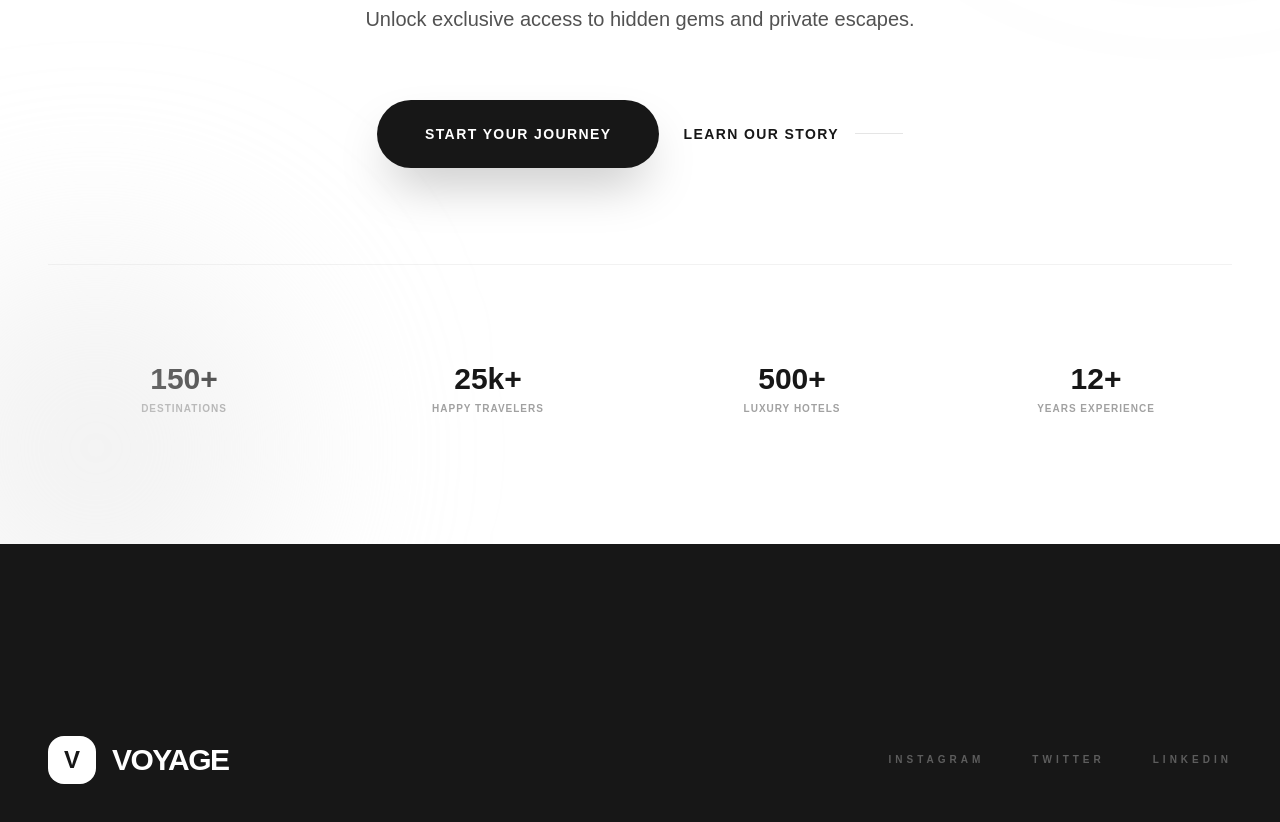
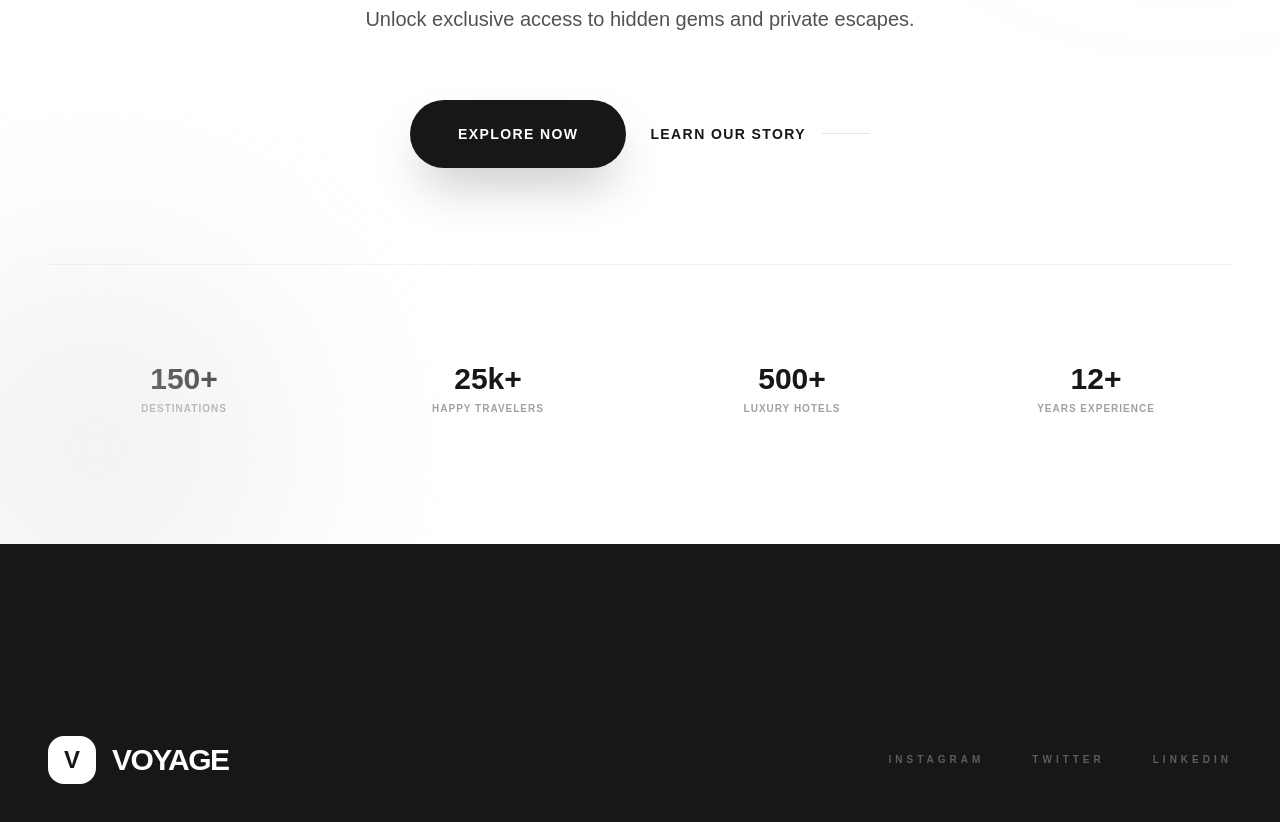
Before and after one commit to Vaibhavdixit1/dollop, a Next.js app: page /blog in a window 1280 px wide. Shown: the part 2451-3273 px from the top of the page. Built offline with nearby package versions, Linux system fonts and the light colour scheme.

Commit message:
some chnages

```diff
--- a/components/CTA.tsx
+++ b/components/CTA.tsx
@@ -46,8 +46,8 @@ const CTA = () => {
                     transition={{ duration: 0.5, delay: 0.4 }}
                     className="mt-12 md:mt-16 flex flex-col items-center justify-center gap-6 sm:flex-row"
                 >
-                    <Link href="/signup" className="group relative w-full sm:w-auto overflow-hidden rounded-full bg-neutral-900 px-10 md:px-12 py-5 md:py-6 text-sm font-black uppercase tracking-widest text-white transition-all hover:scale-105 active:scale-95 shadow-2xl">
-                        <span className="relative z-10">Start Your Journey</span>
+                    <Link href="/signup" className="group relative w-full sm:w-auto overflow-hidden rounded-full bg-neutral-900 px-10 md:px-12 py-5 md:py-6 text-sm font-black uppercase tracking-widest text-white transition-all hover:scale-105 hover:bg-neutral-800 active:scale-95 shadow-2xl">
+                        <span className="relative z-10">EXPLORE NOW</span>
                     </Link>
                     <Link href="/about" className="group flex items-center gap-4 text-xs sm:text-sm font-bold uppercase tracking-widest text-neutral-900 transition-all hover:gap-6">
                         Learn our story
```
